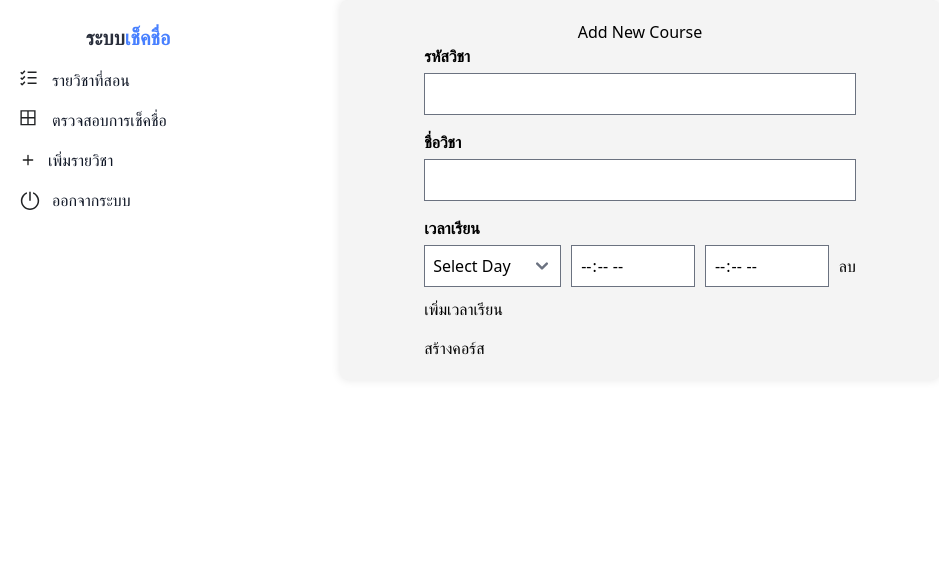
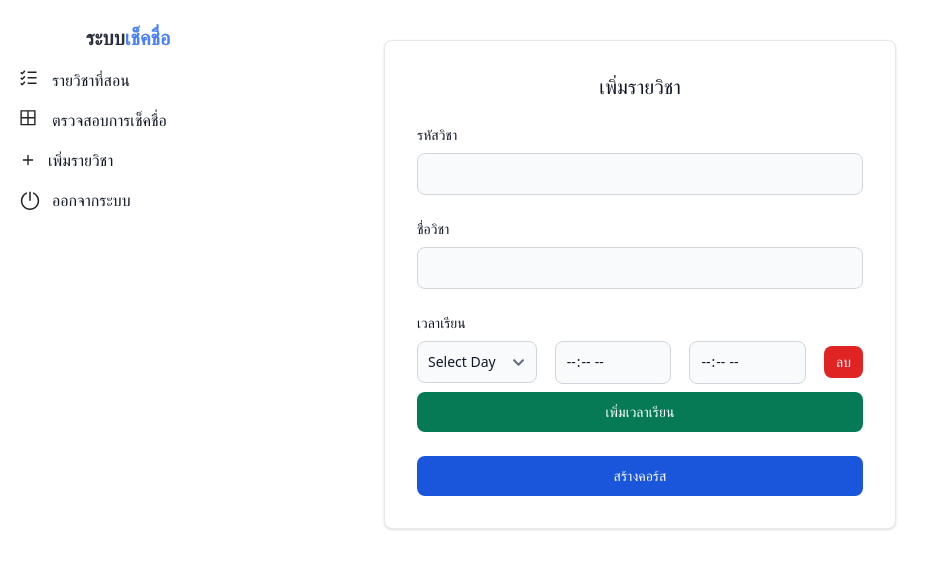
Before and after one commit to usersatu55/Frontend_dataser, a React (Vite) app: page /TeacherAddCourse in a window 1280 px wide. Shown: the top 568 px of the page, without its empty margins (0-939 px from the left). Built offline with nearby package versions, Linux system fonts and the light colour scheme.

Commit message:
ีtheacherAddcourse edit tem

```diff
--- a/src/pages/AttenStat.jsx
+++ b/src/pages/AttenStat.jsx
@@ -22,49 +22,21 @@ function AttenStat() {
     fetchStudents();
   }, []);
 
-  const toggleStatus = (index) => {
-    setStudents((prevStudents) => {
-      const newStudents = [...prevStudents];
-      const currentStatus = newStudents[index].status;
-
-      if (currentStatus === "present") {
-        newStudents[index].status = "late";
-      } else if (currentStatus === "late") {
-        newStudents[index].status = "absent";
-      } else if (currentStatus === "absent") {
-        newStudents[index].status = "leave";
-      } else {
-        newStudents[index].status = "present";
-      }
-
-      return newStudents;
-    });
-  };
-
-  const renderStatusCircle = (status, index) => {
-    let bgColor;
-    switch (status) {
-      case "present":
-        bgColor = "bg-green-500";
-        break;
-      case "late":
-        bgColor = "bg-orange-500";
-        break;
-      case "absent":
-        bgColor = "bg-red-500";
-        break;
-      case "leave":
-        bgColor = "bg-blue-500";
-        break;
-      default:
-        bgColor = "bg-gray-300";
-    }
-
+  const renderStatusCircle = (status) => {
     return (
-      <button
-        className={`inline-block w-4 h-4 ${bgColor} rounded-full`}
-        onClick={() => toggleStatus(index)}
-      />
+      <span
+        className={
+          status === "เข้าเรียน"
+            ? "bg-green-100 text-green-800 text-xs font-medium px-2.5 py-0.5 rounded-full dark:bg-green-900 dark:text-green-300"
+            : status === "ขาดเรียน"
+            ? "bg-red-100 text-red-800 text-xs font-medium px-2.5 py-0.5 rounded-full dark:bg-red-900 dark:text-red-300"
+            : status === "มาสาย"
+            ? "bg-yellow-300 text-gray-800 text-xs font-medium px-2.5 py-0.5 rounded-full dark:bg-yellow-500 dark:text-gray-300"
+            : "bg-gray-100 text-gray-800 text-xs font-medium px-2.5 py-0.5 rounded-full dark:bg-gray-900 dark:text-gray-300"
+        }
+      >
+        {status === "เข้าเรียน" ? "✔" : status === "ขาดเรียน" ? "✘" : "-"}
+      </span>
     );
   };
 
@@ -95,18 +67,11 @@ function AttenStat() {
                     <th scope="col" className="px-6 py-3">
                       ชื่อ-นามสกุล
                     </th>
-                    <th scope="col" className="px-6 py-3">
-                      1/09/24
-                    </th>
-                    <th scope="col" className="px-6 py-3">
-                      8/09/24
-                    </th>
-                    <th scope="col" className="px-6 py-3">
-                      19/09/24
-                    </th>
-                    <th scope="col" className="px-6 py-3">
-                      30/09/24
-                    </th>
+                    {students.map((student, index) => (
+                      <th scope="col" className="px-6 py-3">
+                        สัปห์ดาที่ {index + 1}
+                      </th>
+                    ))}
                   </tr>
                 </thead>
                 <tbody>
@@ -127,12 +92,19 @@ function AttenStat() {
                       <td className="px-6 py-4">
                         {student.student_fname} {student.student_lname}
                       </td>
-                      {/* Each column for a different date */}
-                      {[1, 8, 19, 30].map((date) => (
-                        <td key={date} className="px-6 py-4 ">
-                          {renderStatusCircle(student.status, index)}
-                        </td>
-                      ))}
+                      <td className="px-6 py-4">
+                        <span
+                          className={
+                            student.status === "เข้าเรียน"
+                              ? "bg-green-100 text-green-800 text-xs font-medium me-2 px-2.5 py-0.5 rounded-full dark:bg-green-900 dark:text-green-300"
+                              : student.status === "ขาดเรียน"
+                              ? "bg-red-100 text-red-800 text-xs font-medium me-2 px-2.5 py-0.5 rounded-full dark:bg-red-900 dark:text-red-300"
+                              : "bg-gray-100 text-gray-800 text-xs font-medium me-2 px-2.5 py-0.5 rounded-full dark:bg-gray-900 dark:text-gray-300"
+                          }
+                        >
+                          {student.status}
+                        </span>
+                      </td>
                     </tr>
                   ))}
                 </tbody>
@@ -140,6 +112,23 @@ function AttenStat() {
             </div>
             {error && <p className="text-red-500 mt-4">{error}</p>}
           </div>
+
+          <span class="flex items-center text-sm font-medium text-gray-900 dark:text-white me-3">
+            <span class="flex w-2.5 h-2.5 bg-green-400 rounded-full me-1.5 flex-shrink-0"></span>
+            มาเรียน
+          </span>
+          <span class="flex items-center text-sm font-medium text-gray-900 dark:text-white me-3">
+            <span class="flex w-2.5 h-2.5 bg-red-500 rounded-full me-1.5 flex-shrink-0"></span>
+            ขาดเรียน
+          </span>
+          <span class="flex items-center text-sm font-medium text-gray-900 dark:text-white me-3">
+            <span class="flex w-2.5 h-2.5 bg-yellow-300 rounded-full me-1.5 flex-shrink-0"></span>
+            มาสาย
+          </span>
+          <span class="flex items-center text-sm font-medium text-gray-900 dark:text-white me-3">
+            <span class="flex w-2.5 h-2.5 bg-gray-500 rounded-full me-1.5 flex-shrink-0"></span>
+            ลา
+          </span>
         </div>
       </div>
     </div>
--- a/src/pages/TeacherAddCourse.jsx
+++ b/src/pages/TeacherAddCourse.jsx
@@ -54,40 +54,62 @@ function TeacherAddCourse() {
   };
 
   return (
-    <div className="course-form-container">
+    <div class="flex justify-center py-10">
+      <div class="w-full max-w-lg p-6 bg-white border border-gray-200 rounded-lg shadow sm:p-6 md:p-8 dark:bg-gray-800 dark:border-gray-700">
         <Navbar />
-      <h2>Add New Course</h2>
-      <form onSubmit={handleSubmit}>
-        <div className="form-group">
-          <label htmlFor="courseCode">รหัสวิชา</label>
+
+        <form class="space-y-6" onSubmit={handleSubmit}>
+          <h5 class="text-center text-xl font-medium text-gray-900 dark:text-white">
+            เพิ่มรายวิชา
+          </h5>
+
+          <div>
+            <label
+              for="courseCode"
+              class="block mb-2 text-sm font-medium text-gray-900 dark:text-white"
+            >
+              รหัสวิชา
+            </label>
             <input
               type="text"
               id="courseCode"
               name="course_code"
               value={courseCode}
               onChange={(e) => setCourseCode(e.target.value)}
+              class="bg-gray-50 border border-gray-300 text-gray-900 text-sm rounded-lg focus:ring-blue-500 focus:border-blue-500 block w-full p-2.5 dark:bg-gray-600 dark:border-gray-500 dark:placeholder-gray-400 dark:text-white"
               required
             />
           </div>
-        <div className="form-group">
-          <label htmlFor="courseName">ชื่อวิชา</label>
+
+          <div>
+            <label
+              for="courseName"
+              class="block mb-2 text-sm font-medium text-gray-900 dark:text-white"
+            >
+              ชื่อวิชา
+            </label>
             <input
               type="text"
               id="courseName"
               name="course_name"
               value={courseName}
               onChange={(e) => setCourseName(e.target.value)}
+              class="bg-gray-50 border border-gray-300 text-gray-900 text-sm rounded-lg focus:ring-blue-500 focus:border-blue-500 block w-full p-2.5 dark:bg-gray-600 dark:border-gray-500 dark:placeholder-gray-400 dark:text-white"
               required
             />
           </div>
-        <div className="form-group">
-          <label>เวลาเรียน</label>
+
+          <div>
+            <label class="block mb-2 text-sm font-medium text-gray-900 dark:text-white">
+              เวลาเรียน
+            </label>
             {timeSlots.map((slot, index) => (
-            <div key={index} className="time-slot">
+              <div key={index} class="time-slot flex space-x-2 mb-2">
                 <select
                   name="day"
                   value={slot.day}
                   onChange={(e) => handleSlotChange(index, e)}
+                  class="bg-gray-50 border border-gray-300 text-gray-900 text-sm rounded-lg focus:ring-blue-500 focus:border-blue-500 block w-full p-2.5 dark:bg-gray-600 dark:border-gray-500 dark:text-white"
                   required
                 >
                   <option value="">Select Day</option>
@@ -104,6 +126,7 @@ function TeacherAddCourse() {
                   name="start_time"
                   value={slot.start_time}
                   onChange={(e) => handleSlotChange(index, e)}
+                  class="bg-gray-50 border border-gray-300 text-gray-900 text-sm rounded-lg focus:ring-blue-500 focus:border-blue-500 block w-full p-2.5 dark:bg-gray-600 dark:border-gray-500 dark:text-white"
                   required
                 />
                 <input
@@ -111,19 +134,35 @@ function TeacherAddCourse() {
                   name="end_time"
                   value={slot.end_time}
                   onChange={(e) => handleSlotChange(index, e)}
+                  class="bg-gray-50 border border-gray-300 text-gray-900 text-sm rounded-lg focus:ring-blue-500 focus:border-blue-500 block w-full p-2.5 dark:bg-gray-600 dark:border-gray-500 dark:text-white"
                   required
                 />
-              <button type="button" onClick={() => removeSlot(index)}>
+                <button
+                  type="button"
+                  onClick={() => removeSlot(index)}
+                  class="text-white bg-red-600 hover:bg-red-700 focus:ring-4 focus:outline-none focus:ring-red-300 font-medium rounded-lg text-sm px-3 py-1.5 text-center dark:bg-red-600 dark:hover:bg-red-700 dark:focus:ring-red-800"
+                >
                   ลบ
                 </button>
               </div>
             ))}
-          <button type="button" onClick={addSlot}>
+            <button
+              type="button"
+              onClick={addSlot}
+              class="w-full text-white bg-green-600 hover:bg-green-700 focus:ring-4 focus:outline-none focus:ring-green-300 font-medium rounded-lg text-sm px-5 py-2.5 text-center dark:bg-green-600 dark:hover:bg-green-700 dark:focus:ring-green-800"
+            >
               เพิ่มเวลาเรียน
             </button>
           </div>
-        <button type="submit">สร้างคอร์ส</button>
+
+          <button
+            type="submit"
+            class="w-full text-white bg-blue-700 hover:bg-blue-800 focus:ring-4 focus:outline-none focus:ring-blue-300 font-medium rounded-lg text-sm px-5 py-2.5 text-center dark:bg-blue-600 dark:hover:bg-blue-700 dark:focus:ring-blue-800"
+          >
+            สร้างคอร์ส
+          </button>
         </form>
+      </div>
     </div>
   );
 }
```
Lines whose indentation alone changed are shown as unchanged.
